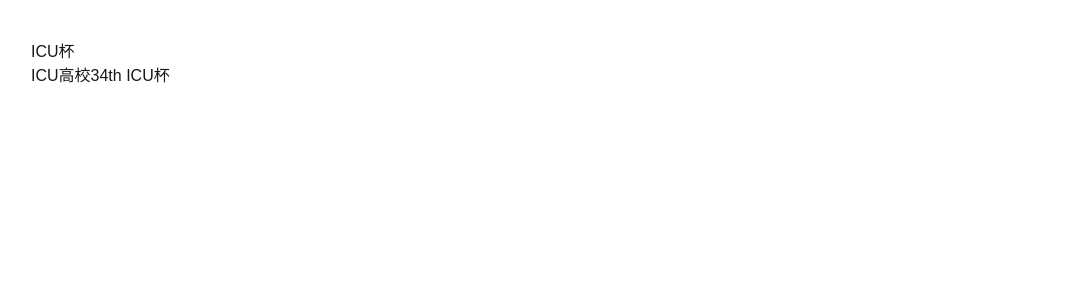
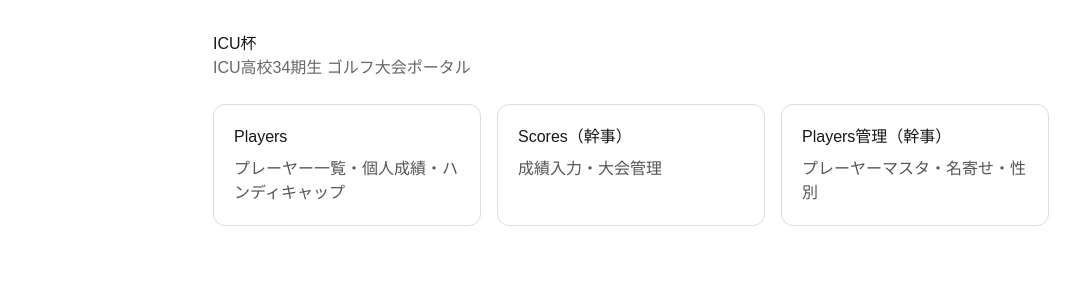
Before and after one commit to ktomoeda419/icu-cup, a Next.js app: page / in a window 1280 px wide. Shown: the top 300 px of the page, without its empty margins (9-1089 px from the left). Built offline with nearby package versions, Linux system fonts and the light colour scheme.

Commit message:
use routes constants for links

```diff
--- a/app/page.tsx
+++ b/app/page.tsx
@@ -1,8 +1,66 @@
-export default function Home() {
+import Link from "next/link";
+import { routes } from "../lib/routes";
+
+const Card = ({
+  title,
+  description,
+  href,
+}: {
+  title: string;
+  description: string;
+  href: string;
+}) => {
   return (
-    <main style={{ padding: 40 }}>
+    <Link
+      href={href}
+      style={{
+        display: "block",
+        padding: 20,
+        border: "1px solid #ddd",
+        borderRadius: 12,
+        textDecoration: "none",
+        color: "inherit",
+        transition: "all 0.2s",
+      }}
+    >
+      <h2 style={{ margin: 0 }}>{title}</h2>
+      <p style={{ marginTop: 8, color: "#555" }}>{description}</p>
+    </Link>
+  );
+};
+
+export default function HomePage() {
+  return (
+    <main style={{ padding: 32, maxWidth: 900, margin: "0 auto" }}>
       <h1>ICU杯</h1>
-      <p>ICU高校34th ICU杯</p>
+      <p style={{ color: "#666" }}>
+        ICU高校34期生 ゴルフ大会ポータル
+      </p>
+
+      <div
+        style={{
+          display: "grid",
+          gridTemplateColumns: "repeat(auto-fit, minmax(240px, 1fr))",
+          gap: 16,
+          marginTop: 24,
+        }}
+      >
+        <Card
+          title="Players"
+          description="プレーヤー一覧・個人成績・ハンディキャップ"
+          href={routes.players}
+        />
+        <Card
+          title="Scores（幹事）"
+          description="成績入力・大会管理"
+          href={routes.adminScores}
+        />
+        <Card
+          title="Players管理（幹事）"
+          description="プレーヤーマスタ・名寄せ・性別"
+          href={routes.adminPlayers}
+        />
+      </div>
     </main>
   );
 }
--- /dev/null
+++ b/lib/routes.ts
@@ -0,0 +1,6 @@
+export const routes = {
+  home: "/",
+  players: "/players",
+  adminScores: "/admin/scores",
+  adminPlayers: "/admin/players",
+};
```
